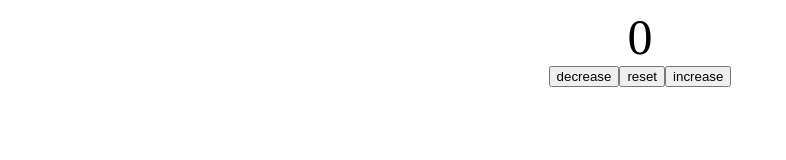
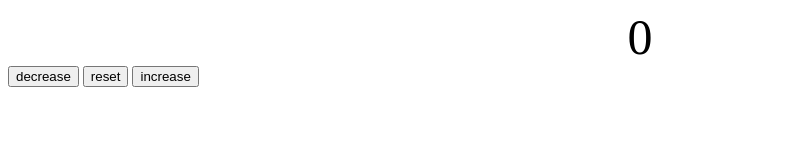
Before and after one commit to nasibbekova/counter, a plain HTML site: page index.html in a window 1280 px wide. Shown: the whole page, without its empty margins (0-786 px from the left). Drawn offline with Linux system fonts and the light colour scheme.

Commit message:
Update index.html

```diff
--- a/index.html
+++ b/index.html
@@ -11,14 +11,11 @@
 
     <label id="countLabel">0</label>
 
-    <div class="all">
-        <button id="decreaseBtn">decrease</button>
-        <button id="resetBtn">reset</button>
-        <button id="increaseBtn">increase</button>
-    </div>
-
-
-
+ <div class="middle">
+        <button  class="btn btn1" id="decreaseBtn">decrease</button>
+        <button class="btn btn1" id="resetBtn">reset</button>
+        <button class="btn btn1" id="increaseBtn">increase</button>
+ </div>
 
     <script src="index.js"></script>
 </body>
```
